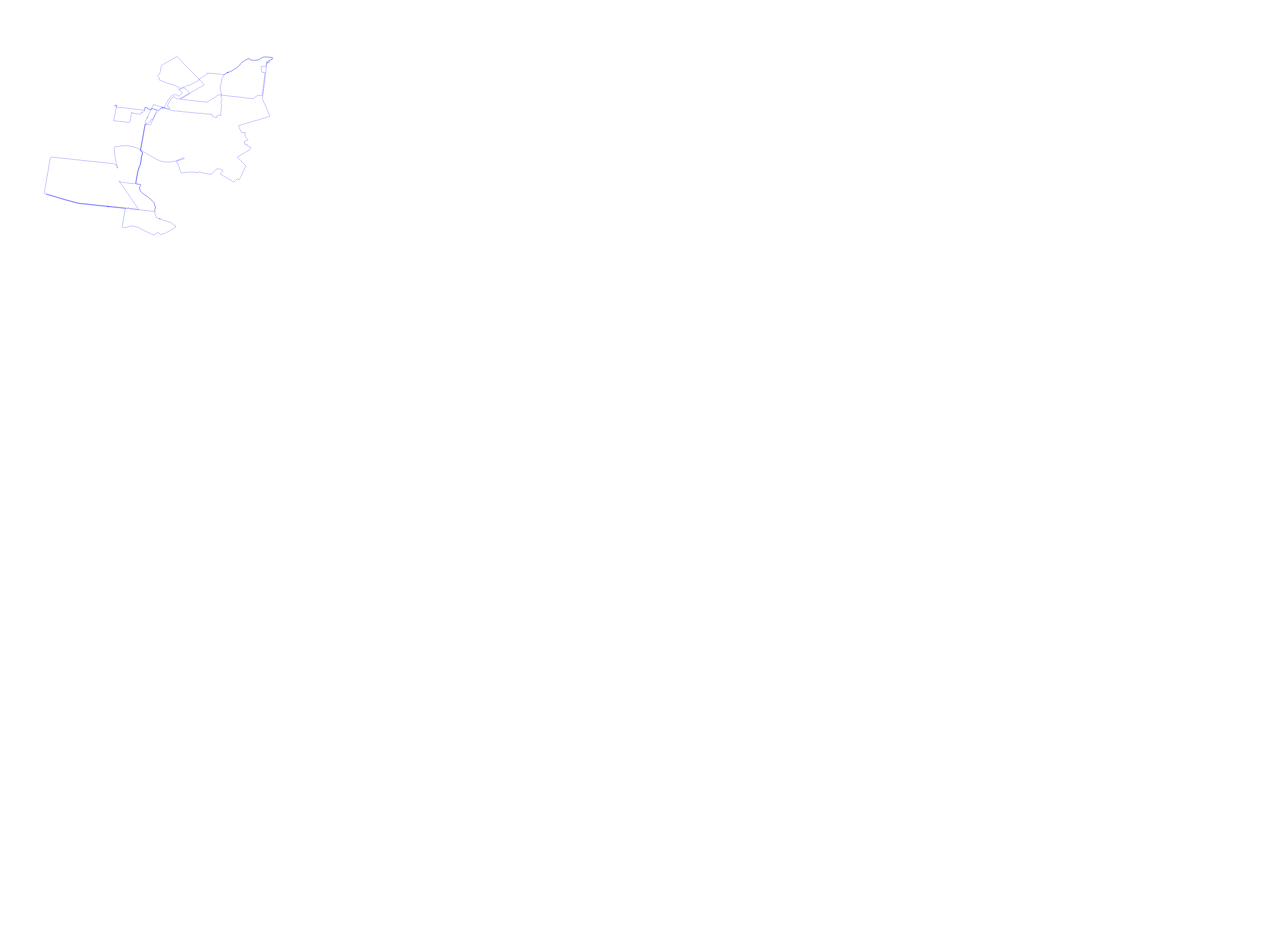
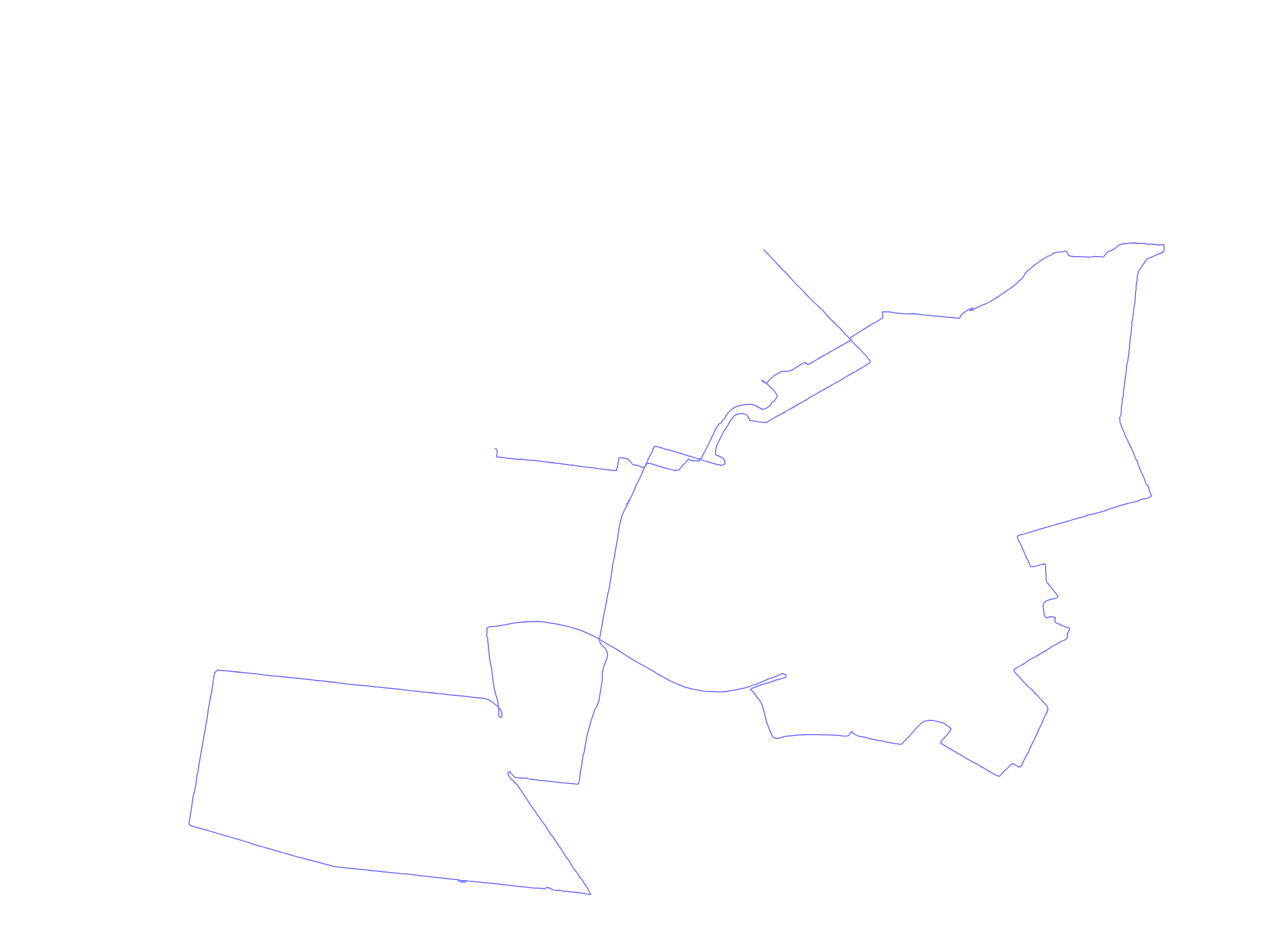
Before and after one commit to andytlr/gps-heatmap-animation, a plain HTML site: page animated-heatmap/d3/index.html in a window 1280 px wide. Before the commit the page ends 800 px from the top, so only its background shows below. Drawn offline with nearby package versions, Linux system fonts and the light colour scheme.

Commit message:
Styling. Slow timing. Title.

```diff
--- a/animated-heatmap/d3/index.html
+++ b/animated-heatmap/d3/index.html
@@ -3,20 +3,24 @@
 
 <head>
 <meta charset="utf-8"/>
-<title>Heatmap of 2013 &mdash; Animated Timeline</title>
+<title>Animated SVG Path</title>
 <meta name="viewport" content="width=device-width, initial-scale=1.0"/>
 <style>
-body {
-margin: 0;
-padding: 0;
-}
+  body {
+    margin: 0;
+    padding: 0;
+  }
+  svg {
+    width: 100%;
+    height: 100%;
+  }
 </style>
 </head>
 <body>
 
   <svg version="1.1" id="Layer_1" xmlns="http://www.w3.org/2000/svg" xmlns:xlink="http://www.w3.org/1999/xlink" x="0px" y="0px"
-     width="300px" height="300px" viewBox="0 0 504 504" enable-background="new 0 0 504 504" xml:space="preserve">
-      <path id="existingLine" opacity="0.5" fill="none" stroke="blue" stroke-width="0.7" stroke-linecap="round" stroke-linejoin="round" stroke-miterlimit="10" enable-background="new    " d="
+     width="1200px" height="1200px" viewBox="0 0 504 504" enable-background="new 0 0 504 504" xml:space="preserve">
+      <path id="existingLine" opacity="0.5" fill="none" stroke="blue" stroke-width="0.5" stroke-linecap="round" stroke-linejoin="round" stroke-miterlimit="10" enable-background="new    " d="
       M194.93,176.77L194.93,176.77l0.5-0.01l0.4,1.19l-0.2,1.2l-0.15,0.71l2.69,0.32l2.04,0.26l0.65,0.08l1.29,0.16l1.09,0.13l0.4,0.05
       l1.74-0.05l1.65,0.22l1.44,0.19l1.89,0.06l1.6,0.21l1.84,0.28l1.59,0.17l1.5,0.17l1.74,0.24l1.39,0.14l1.95,0.28h0.14l1.95,0.28
       l1.34,0.14l1.24,0.17l1.9,0.25l1.44,0.2l1.64,0.19l0.6,0.06l1.04,0.06l2.1,0.37l1.54,0.23l1.94,0.15l1.8,0.26l1.99,0.21l0.44-1.35
@@ -264,14 +268,13 @@ padding: 0;
 	  // select the already-existing path node via its ID.
 	  var path = d3.select("#existingLine");
 
-	  // from here forward the code is exactly like the original....
 	  var totalLength = path.node().getTotalLength();
 
 	  path
 	    .attr("stroke-dasharray", totalLength + " " + totalLength)
 	    .attr("stroke-dashoffset", totalLength)
 	    .transition()
-	      .duration(5000)
+	      .duration(10000)
 	      .ease("linear")
 	      .attr("stroke-dashoffset", 0);
 	</script>
```
